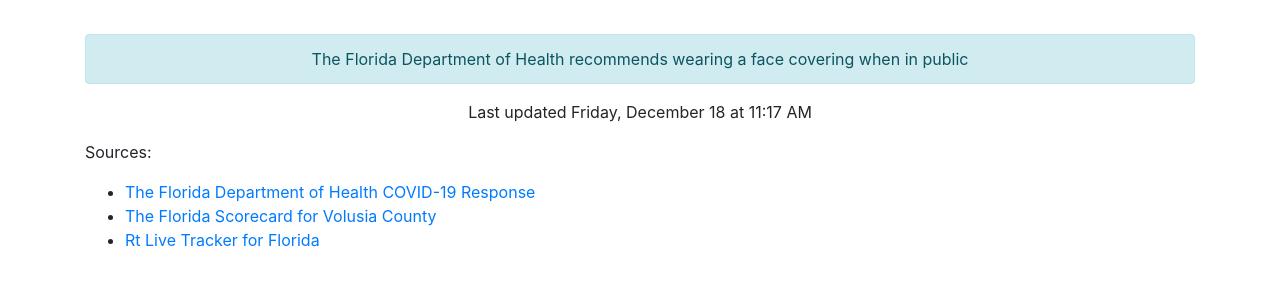
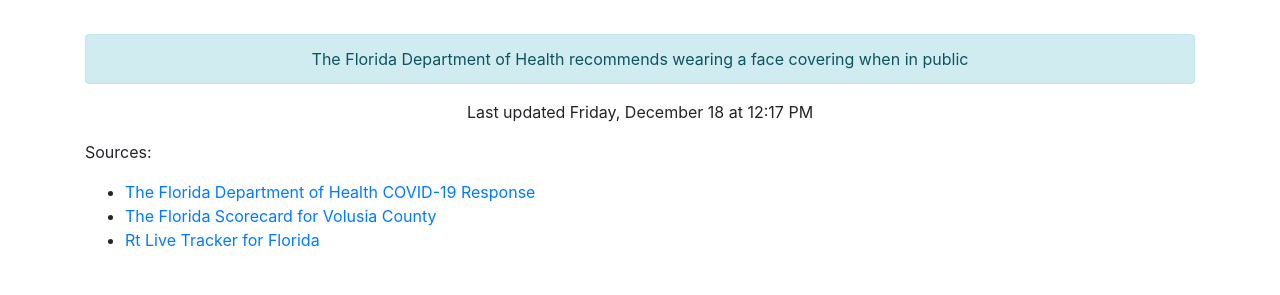
Before and after one commit to thinkjson/timeforchurch, a Jekyll site: the page built from index.md, in a window 1280 px wide. Shown: the part 586-881 px from the top of the page. Built offline with Jekyll 4.4.1, drawn with Linux system fonts in a browser that asks for light colours; our own code applies the rules of GitHub Pages for plain Markdown files.

Commit message:
Updating data

```diff
--- a/_includes/data.html
+++ b/_includes/data.html
@@ -10,4 +10,4 @@
     <div class="outcome text-success">YES</div>
     <div class="alert alert-info" role="alert">The Florida Department of Health recommends wearing a face covering when in public</div>
 
-    <p>Last updated Friday, December 18 at 11:17 AM</p>
+    <p>Last updated Friday, December 18 at 12:17 PM</p>
```
